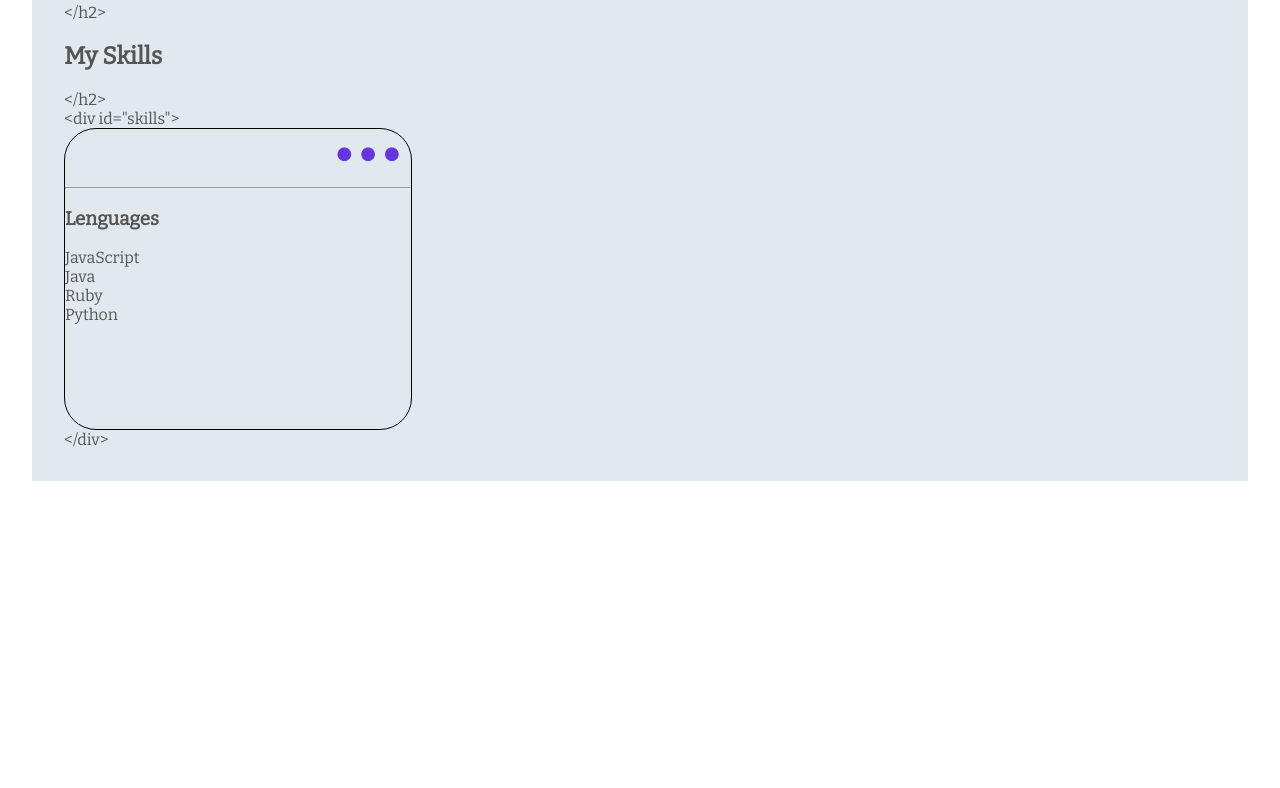
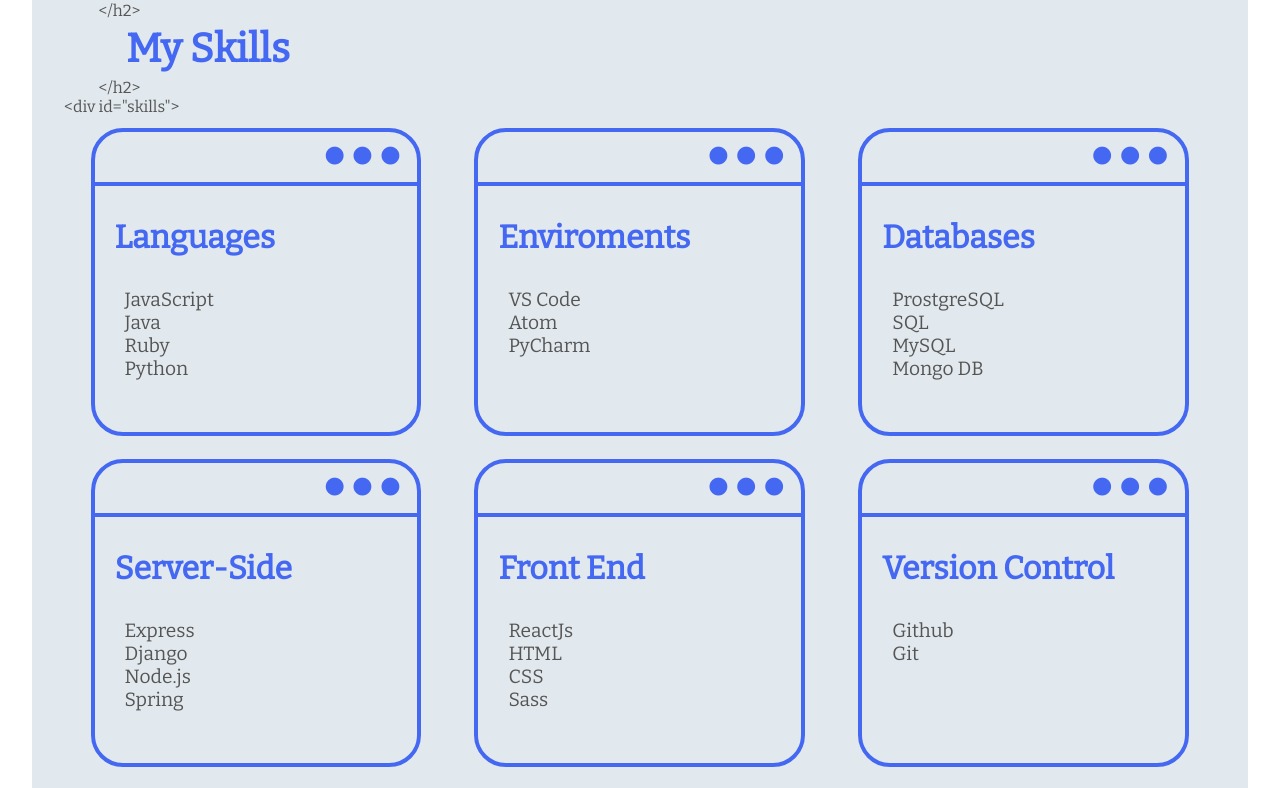
Before and after one commit to imdoug/portfolio, a React (Create React App) app: page / in a window 1280 px wide. Shown: the part 1286-2074 px from the top of the page. Before the commit the page ends 1767 px from the top, so only its background shows below. Built offline with nearby package versions, Linux system fonts and the light colour scheme.

Commit message:
style skill section

```diff
--- a/public/style.css
+++ b/public/style.css
@@ -132,22 +132,59 @@
     cursor:pointer;
 }
 /* SKILLS SECTION  */
-
+.section-title{
+    font-size: 2.5em;
+    color: #4468f2;
+}
+.skills{
+    display: flex;
+    width: 100%;
+    flex-wrap: wrap;
+    margin: 0 auto;
+}
 .skill-box{
-
-    width: 30%;
+    width: 28%;
     height: 300px;
     border-radius: 32px;
-    border: 1px  solid black;
+    border: 4px  solid #4468f2;
+    margin-bottom: 20px;
+    margin: 1% 2.31%;
 }
 .top{
     display: flex;
     justify-content: flex-end;
     align-items: center;
-    width: 98%;
+    width: 96%;
     height: 50px;
     border-radius: 32px 32px  0px 0px ;
 }
+.top > .fa{
+    font-size: 1.3em;
+    color: #4468f2;
+}
+.skill-title{
+    color: #4468f2;
+    font-size: 2em;
+    padding-left: 20px;
+}
+.skill-item{
+    padding-left: 30px;
+    font-size: 1.2em;
+}
+hr{
+    margin: 0;
+    border:none;
+    height: 4px;
+    background-color: #4468f2;
+}
+.divi{
+    text-indent: 3%;
+}
+.divi > h2{
+    margin: 5px;
+    text-indent: 5%;
+}
+
 
   /* @keyframes rotate{
     from {
--- a/src/components/About.js
+++ b/src/components/About.js
@@ -7,7 +7,7 @@
                 <div className="about">
                     <p code-text>{"<"}h2{">"}</p>
                     <h2><span>About me</span></h2>
-                    <p code-text>{"<"}/h2{">"}</p>
+                    <p className="code-text">{"<"}/h2{">"}</p>
                     <p className="code-text">{"<"}p id="presentation"{">"}</p>
                     <div className="presentation">
                         <p className="about-text">Fueled by my desire to meaningfully interact with people,
--- a/src/components/Skills.js
+++ b/src/components/Skills.js
@@ -3,9 +3,9 @@
 const Skills = () =>{
     return (
         <>
-        <div>
+        <div className="divi">
             <p>{"<"}/h2{">"}</p>
-            <h2>My Skills</h2>
+            <h2 className="section-title">My Skills</h2>
             <p>{"<"}/h2{">"}</p>
         </div>
         <p>{"<"}div id="skills"{">"}</p>
@@ -17,21 +17,103 @@
                 <i class="fa fa-circle"></i>
                 </div>
                 <hr/>
-                <div>
-                    <h3>Lenguages</h3>
-                    <p>JavaScript</p>
-                    <p>Java</p>
-                    <p>Ruby</p>
-                    <p>Python</p>
+                <div className="skill-text">
+                    <h3 className="skill-title">Languages</h3>
+                    <p className="skill-item">JavaScript</p>
+                    <p className="skill-item">Java</p>
+                    <p className="skill-item">Ruby</p>
+                    <p className="skill-item">Python</p>
                 </div>
             </div>
-            <div></div>
-            <div></div>
-            <div></div>
-            <div></div>
-            <div></div>
-            <div></div>
+            <div className="skill-box">
+                <div  className="top">
+                <i class="fa fa-circle"></i>
+                <i class="fa fa-circle"></i>
+                <i class="fa fa-circle"></i>
+                </div>
+                <hr/>
+                <div className="skill-text">
+                    <h3 className="skill-title">Enviroments</h3>
+                    <p className="skill-item">VS Code</p>
+                    <p className="skill-item">Atom</p>
+                    <p className="skill-item">PyCharm</p>
+                </div>
+            </div>
+            <div className="skill-box">
+                <div  className="top">
+                <i class="fa fa-circle"></i>
+                <i class="fa fa-circle"></i>
+                <i class="fa fa-circle"></i>
+                </div>
+                <hr/>
+                <div className="skill-text">
+                    <h3 className="skill-title">Databases</h3>
+                    <p className="skill-item">ProstgreSQL</p>
+                    <p className="skill-item">SQL</p>
+                    <p className="skill-item">MySQL</p>
+                    <p className="skill-item">Mongo DB</p>
+                </div>
+            </div>
+            <div className="skill-box">
+                <div  className="top">
+                <i class="fa fa-circle"></i>
+                <i class="fa fa-circle"></i>
+                <i class="fa fa-circle"></i>
+                </div>
+                <hr/>
+                <div className="skill-text">
+                    <h3 className="skill-title">Server-Side</h3>
+                    <p className="skill-item">Express</p>
+                    <p className="skill-item">Django</p>
+                    <p className="skill-item">Node.js</p>
+                    <p className="skill-item">Spring</p>
+                </div>
+            </div>
+            <div className="skill-box">
+                <div  className="top">
+                <i class="fa fa-circle"></i>
+                <i class="fa fa-circle"></i>
+                <i class="fa fa-circle"></i>
+                </div>
+                <hr/>
+                <div className="skill-text">
+                    <h3 className="skill-title">Front End</h3>
+                    <p className="skill-item">ReactJs</p>
+                    <p className="skill-item">HTML</p>
+                    <p className="skill-item">CSS</p>
+                    <p className="skill-item">Sass</p>
+                </div>
+            </div>
+            <div className="skill-box">
+                <div  className="top">
+                <i class="fa fa-circle"></i>
+                <i class="fa fa-circle"></i>
+                <i class="fa fa-circle"></i>
+                </div>
+                <hr/>
+                <div className="skill-text">
+                    <h3 className="skill-title">Version Control</h3>
+                    <p className="skill-item">Github</p>
+                    <p className="skill-item">Git</p>
+                </div>
+            </div>
+            <div className="skill-box">
+                <div  className="top">
+                <i class="fa fa-circle"></i>
+                <i class="fa fa-circle"></i>
+                <i class="fa fa-circle"></i>
+                </div>
+                <hr/>
+                <div className="skill-text">
+                    <h3 className="skill-title">Methodologies</h3>
+                    <p className="skill-item">Object oriented program</p>
+                    <p className="skill-item">MVC</p>
+                    <p className="skill-item">F.I.R.S.T principles</p>
+                    <p className="skill-item">C.R.A.P Design </p>
+                </div>
+            </div>
         </div>
+        <p>{"<"}/div{">"}</p>
         <p>{"<"}/div{">"}</p>
         </>
     )
```
